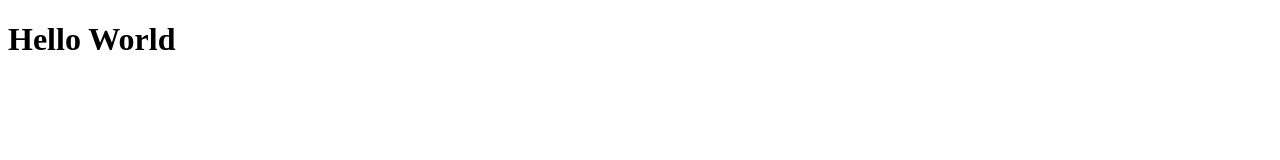
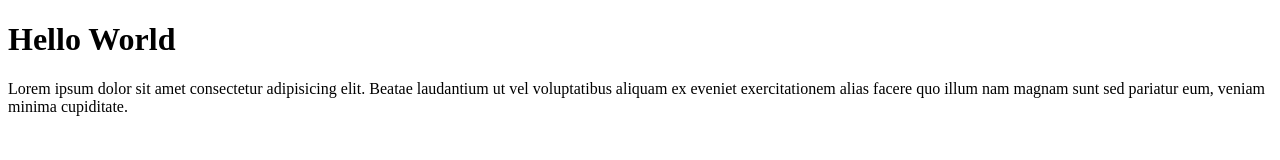
Before and after one commit to FahViel/fahri-git-test, a plain HTML site: page index.html in a window 1280 px wide. Drawn offline with Linux system fonts and the light colour scheme.

Commit message:
menambahkan paragraph

```diff
--- a/index.html
+++ b/index.html
@@ -8,5 +8,8 @@
   </head>
   <body>
     <h1>Hello World</h1>
+
+    <p>Lorem ipsum dolor sit amet consectetur adipisicing elit. Beatae laudantium ut vel voluptatibus aliquam ex eveniet exercitationem alias facere quo illum nam magnam sunt sed pariatur eum, veniam minima cupiditate.</p>
+
   </body>
 </html>
```
